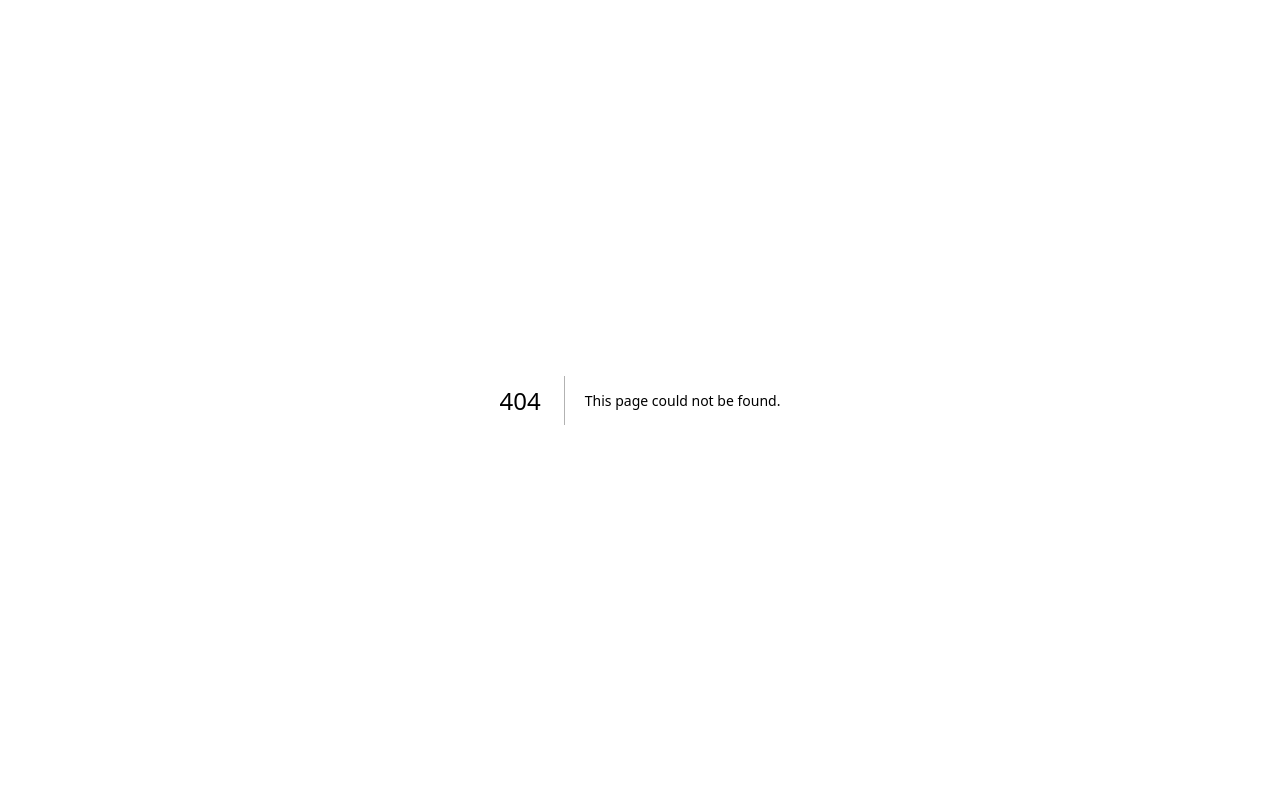
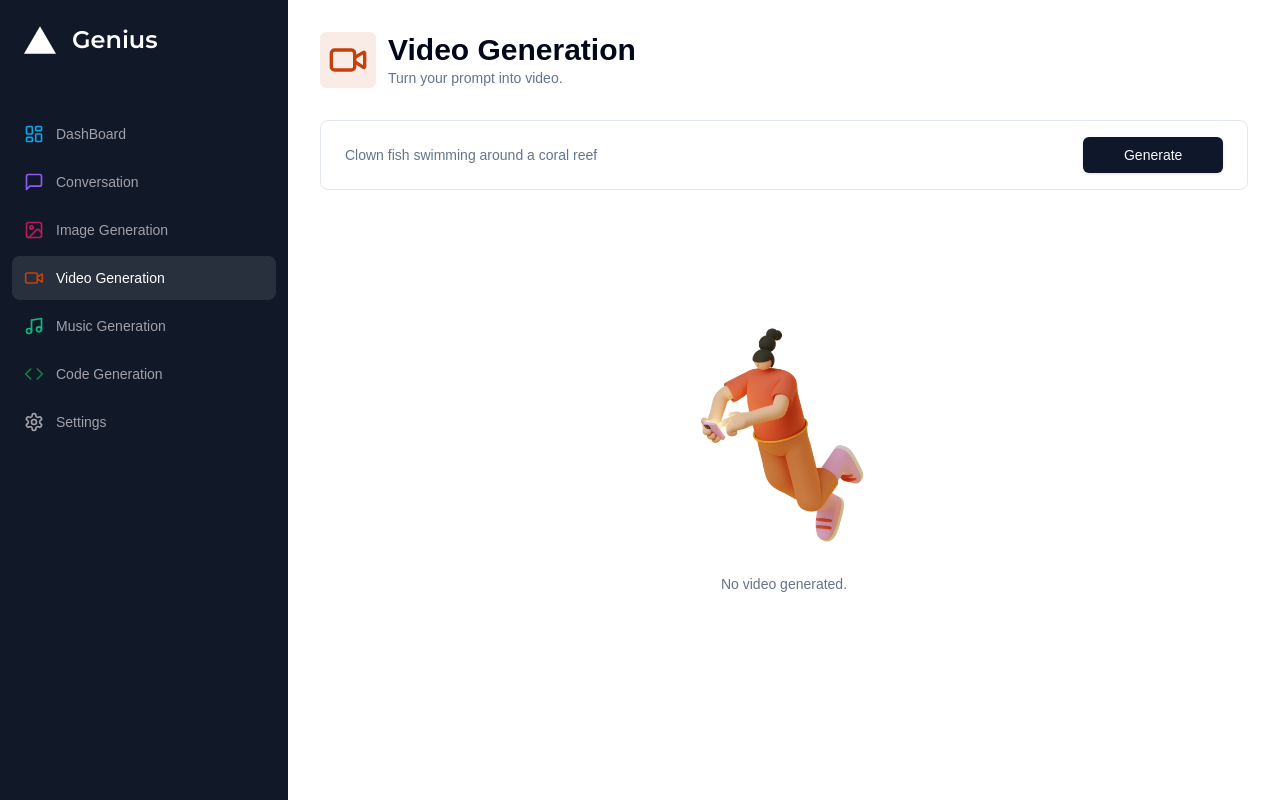
Before and after one commit to bruneltz/ai-saas, a Next.js app: page /video in a window 1280 px wide. Before the commit this address had no page. Built offline with nearby package versions, Linux system fonts and the light colour scheme.

Commit message:
enabled video generation

```diff
--- /dev/null
+++ b/app/(dashboard)/(routes)/video/constants.ts
@@ -0,0 +1,5 @@
+import * as z from "zod";
+
+export const formSchema = z.object({
+    prompt: z.string().min(1, {message: "Prompt is required"})
+})
--- /dev/null
+++ b/app/(dashboard)/(routes)/video/page.tsx
@@ -0,0 +1,99 @@
+"use client";
+
+import Heading from "@/components/heading";
+import axios from "axios";
+import { Music, VideoIcon } from "lucide-react";
+import { useForm } from "react-hook-form";
+import * as z from "zod";
+
+import { Empty } from "@/components/empty";
+import { Loader } from "@/components/loader";
+import { Button } from "@/components/ui/button";
+import { Form, FormControl, FormField, FormItem } from "@/components/ui/form";
+import { Input } from "@/components/ui/input";
+import { zodResolver } from "@hookform/resolvers/zod";
+import { useRouter } from "next/navigation";
+import { useState } from "react";
+import { formSchema } from "./constants";
+
+export default function VideoPage() {
+    const [video, setVideo] = useState<string>();
+    const router = useRouter()
+    const form = useForm<z.infer<typeof formSchema>>({
+        resolver: zodResolver(formSchema),
+        defaultValues: {
+            prompt: ""
+        }
+    });
+
+    const isLoading = form.formState.isSubmitting;
+    const onSubmit = async (values: z.infer<typeof formSchema>) => {
+        try {
+            setVideo(undefined)
+
+            const response = await axios.post("/api/video", values);
+
+            setVideo(response.data[0])
+
+            form.reset();
+        } catch (error: any) {
+            console.log(error)
+        } finally {
+            router.refresh();
+        }
+    }
+
+    return (
+        <div>
+            <Heading
+                title="Video Generation"
+                description="Turn your prompt into video."
+                icon={VideoIcon}
+                iconColor="text-orange-700"
+                bgColor="bg-orange-700/10"
+            />
+            <div className="px-4 lg:px-8">
+                <Form {...form}>
+                    <form
+                        onSubmit={form.handleSubmit(onSubmit)}
+                        className="rounded-lg border w-full p-4 px-3 md:px-6
+                        focus-within:shadow-sm grid grid-cols-12 gap-2"
+                    >
+                        <FormField name="prompt" render={({ field }) => (
+                            <FormItem className="col-span-12 lg:col-span-10">
+                                <FormControl className="m-0 p-0">
+                                    <Input className="border-0 outline-none focus-visible:ring-0
+                                    focus-visible:ring-transparent shadow-none"
+                                        disabled={isLoading}
+                                        placeholder="Clown fish swimming around a coral reef"
+                                        // The spread below is setting some events like onChange/onBlur
+                                        {...field} />
+                                </FormControl>
+                            </FormItem>
+                        )} />
+                        <Button className="col-span-12 lg:col-span-2 w-full" disabled={isLoading}>
+                            Generate
+                        </Button>
+                    </form>
+                </Form>
+                <div className="space-y-4 mt-4">
+                    {isLoading && (
+                        <div className="p-8 rounded-lg w-full flex items-center justify-center bg-muted">
+                            <Loader />
+                        </div>
+                    )}
+
+                    {!video && !isLoading && (
+                        <Empty label="No video generated." />
+                    )}
+
+                    {video && (
+                        <video controls className="w-full aspect-video mt-8 rounded-lg border bg-black">
+                            <source src={video}/>
+                        </video>
+                    )}
+                </div>
+            </div>
+        </div>
+    )
+}
--- /dev/null
+++ b/app/api/video/route.ts
@@ -0,0 +1,31 @@
+import { auth } from "@clerk/nextjs/server";
+import { NextResponse } from "next/server";
+import Replicate from "replicate"
+
+const replicate = new Replicate({ auth: process.env.REPLICATE_API_TOKEN });
+
+export async function POST(req: Request) {
+    try {
+
+        const { userId } = await auth();
+        const body = await req.json();
+        const { prompt } = body;
+
+        if (!userId) {
+            return new NextResponse("Unauthorized", { status: 401 })
+        }
+
+        if (!prompt) {
+            return new NextResponse("Prompt is required", { status: 400 });
+        }
+
+        const response = await replicate.run("anotherjesse/zeroscope-v2-xl:9f747673945c62801b13b84701c783929c0ee784e4748ec062204894dda1a351",
+            { input: { prompt: prompt } });
+
+        return NextResponse.json(response);
+    } catch (error) {
+        console.log("[VIDEO_ERROR]", error);
+
+        return new NextResponse("Internal error", { status: 500 })
+    }
+}
```
